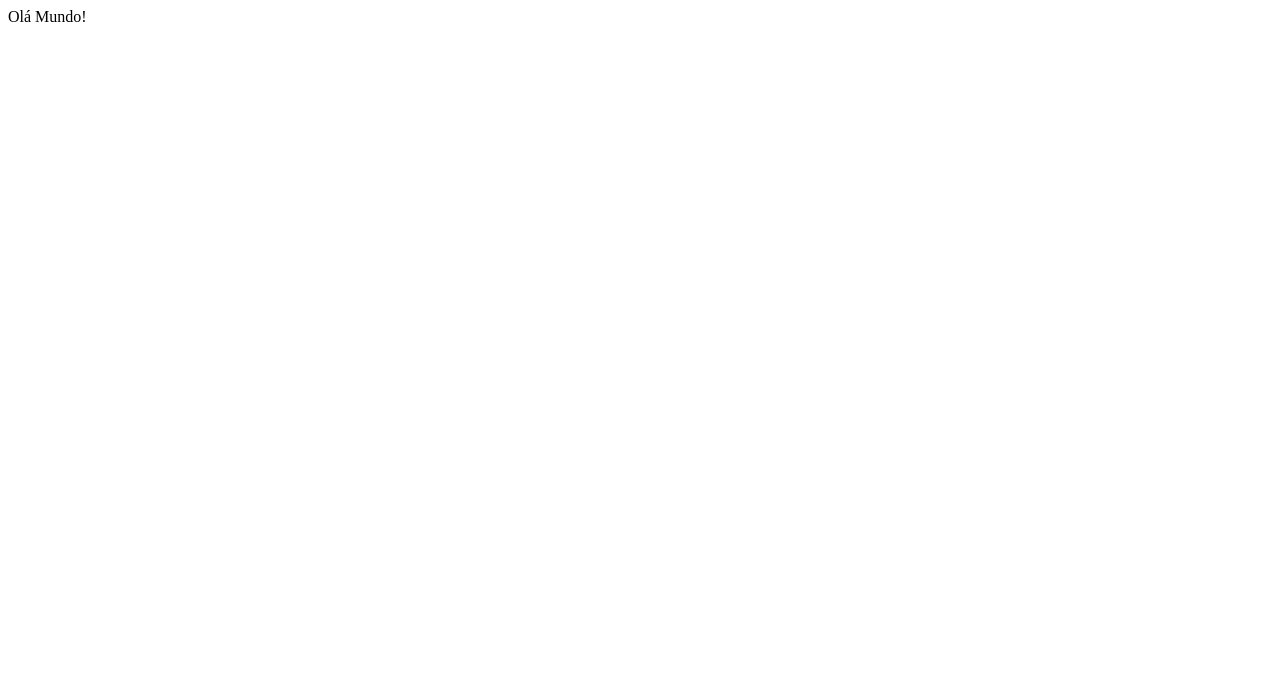
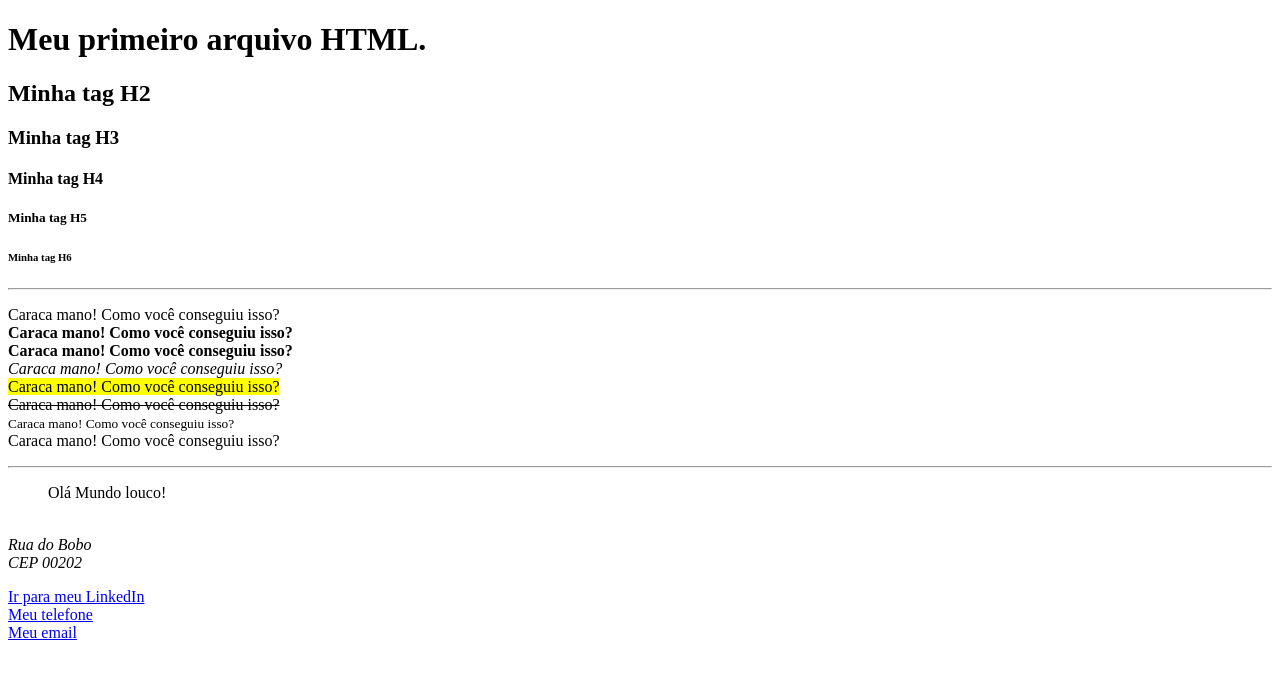
Before and after one commit to arrfonseca/modulo_git, a plain HTML site: page HTML Aula/index.html in a window 1280 px wide. Drawn offline with Linux system fonts and the light colour scheme.

Commit message:
Adicionar página Containers

```diff
--- a/HTML Aula/index.html
+++ b/HTML Aula/index.html
@@ -14,7 +14,28 @@
         <link rel="stylesheet" href="">
     </head>
     <body>
-        Olá Mundo!
-
+        <h1>Meu primeiro arquivo HTML.</h1>
+        <h2>Minha tag H2</h2>
+        <h3>Minha tag H3</h3>
+        <h4>Minha tag H4</h4>
+        <h5>Minha tag H5</h5>
+        <h6>Minha tag H6</h6>
+        <hr />
+        <p>
+            Caraca mano! Como você conseguiu isso?<br>
+            <b>Caraca mano! Como você conseguiu isso?</b><br>
+            <strong>Caraca mano! Como você conseguiu isso?</strong><br>
+            <i>Caraca mano! Como você conseguiu isso?</i><br>
+            <mark>Caraca mano! Como você conseguiu isso?</mark><br>
+            <del>Caraca mano! Como você conseguiu isso?</del><br>
+            <small>Caraca mano! Como você conseguiu isso?</small><br>
+            <span>Caraca mano! Como você conseguiu isso?</span><br>
+            <hr />
+            <blockquote> Olá Mundo louco!</blockquote><br>
+            <address>Rua do Bobo <br> CEP 00202</address>
+        </p>
+        <a href="https://www.linkedin.com/in/arrfonseca"> Ir para meu LinkedIn</a><br>
+        <a href="tel: 11998191607"> Meu telefone</a><br>
+        <a href="mailto:alessandro.fonseca@gmail.com"> Meu email</a>
     </body>
 </html>
```
Also changed, not shown: HTML Aula/containers.html (added, +16 -0 lines).
